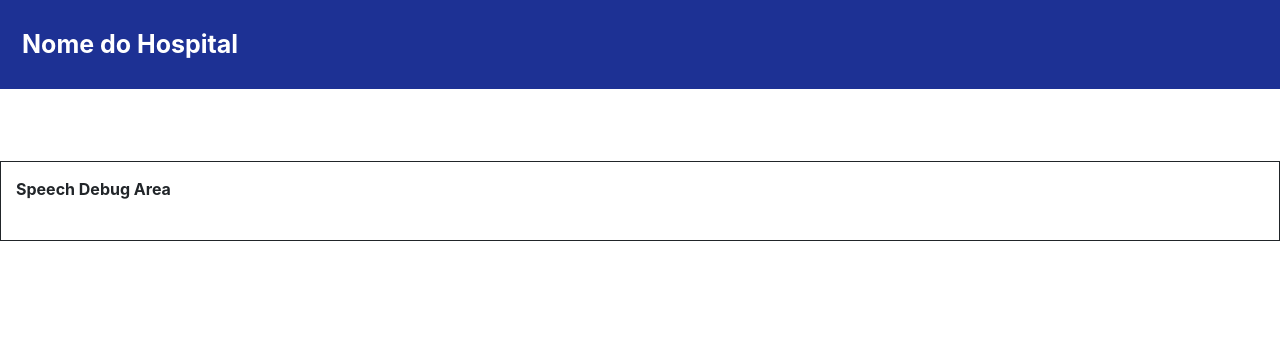
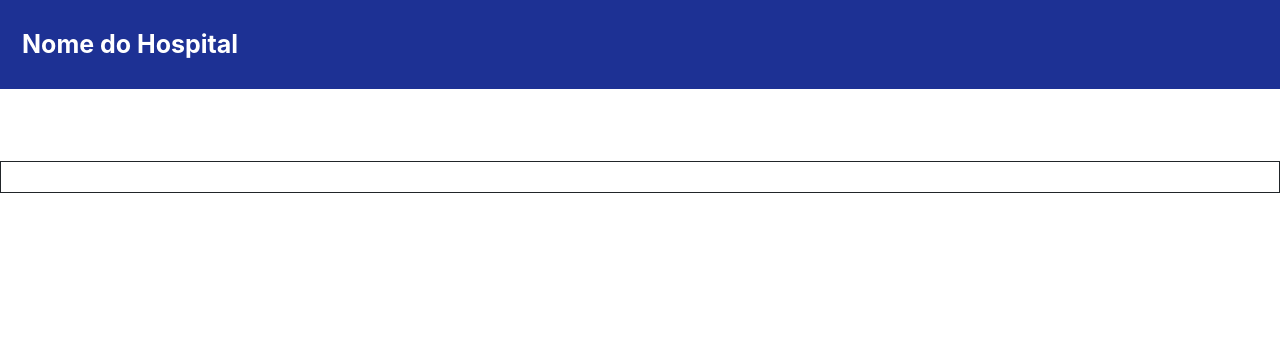
Before and after one commit to pi2-fga/201901-TriagemHospitalar-HospitalTriage, a Django app: template triage/templates/base.html in a window 1280 px wide. Shown: the top 349 px of the page. Run offline with Django 3.2, Linux system fonts and the light colour scheme; the template is opened without the code that fills it, so the values that code supplies are empty; some libraries are stand-ins or nearby versions.

Commit message:
removing debug area

```diff
--- a/triage/static/js/voice_recognition_middleware.js
+++ b/triage/static/js/voice_recognition_middleware.js
@@ -1,4 +1,3 @@
-var has_error = false;
 var grammar_yesno =
 [
   ['yes'  ,['sim', 'exatamente', 'isso mesmo']],
@@ -57,25 +56,24 @@ if (!('webkitSpeechRecognition' in window)) {
     showInfo('recognition ' + recognition_count + ' has started', false, event.timeStamp);
   };
 
-  recognition.onaudiostart = function(event) {
-    showInfo('recognition audio started', false, event.timeStamp);
-  };
+  // recognition.onaudiostart = function(event) {
+  //   showInfo('recognition audio started', false, event.timeStamp);
+  // };
 
-  recognition.onaudioend = function(event) {
-    showInfo('recognition audio ended', false, event.timeStamp);
-  };
+  // recognition.onaudioend = function(event) {
+  //   showInfo('recognition audio ended', false, event.timeStamp);
+  // };
 
   recognition.onspeechstart = function (event) {
     showInfo('recognition speech started', false, event.timeStamp);
     // showInfo('recognition thinking has started', false);
   };
 
-  recognition.onspeechend = function (event) {
-    showInfo('recognition speech ended', false, event.timeStamp);
-  };
+  // recognition.onspeechend = function (event) {
+  //   showInfo('recognition speech ended', false, event.timeStamp);
+  // };
 
   recognition.onerror = function(event) {
-    has_error = true;
     showInfo('recognition error - ' + event.error, true, event.timeStamp);
   };
 
@@ -197,22 +195,22 @@ function showInfo(info, ind_alert, timestamp){
 
   // Somente para debug, precisa adicionar os componentes ao HTML
 
-  var debug_area = document.getElementById("debug_area")
-  // console.log('aaaaaaaaaaaaaaaa')
-  if(debug_area){
-    // console.log('bbbbbbbbbbbbbbbbb')
-    var info_div = document.createElement('div')
-    var info_span = document.createElement('span')
-    info_div.innerHTML = '[' + formated_timestamp + '] $ > ';
-    info_span.innerHTML = info;
-    if(ind_alert){
-      info_span.style.color = 'red';
-    }
-    info_div.appendChild(info_span);
+  // var debug_area = document.getElementById("debug_area")
+  // // console.log('aaaaaaaaaaaaaaaa')
+  // if(debug_area){
+  //   // console.log('bbbbbbbbbbbbbbbbb')
+  //   var info_div = document.createElement('div')
+  //   var info_span = document.createElement('span')
+  //   info_div.innerHTML = '[' + formated_timestamp + '] $ > ';
+  //   info_span.innerHTML = info;
+  //   if(ind_alert){
+  //     info_span.style.color = 'red';
+  //   }
+  //   info_div.appendChild(info_span);
 
-    debug_area.appendChild(info_div);
-    // console.log('cccccccccccc')
-  }
+  //   debug_area.appendChild(info_div);
+  //   // console.log('cccccccccccc')
+  // }
 
 
   if(ind_alert){
--- a/triage/templates/base.html
+++ b/triage/templates/base.html
@@ -33,9 +33,6 @@
     <br>
     <div style="font-weight: bold; border: 1px solid;
     background-color: white; padding: 15px; text-align: left;">
-    <div> Speech Debug Area </div>
-    <br>
-    <span id="debug_area"></span>
     </div>
   </div>
 </html>
```
